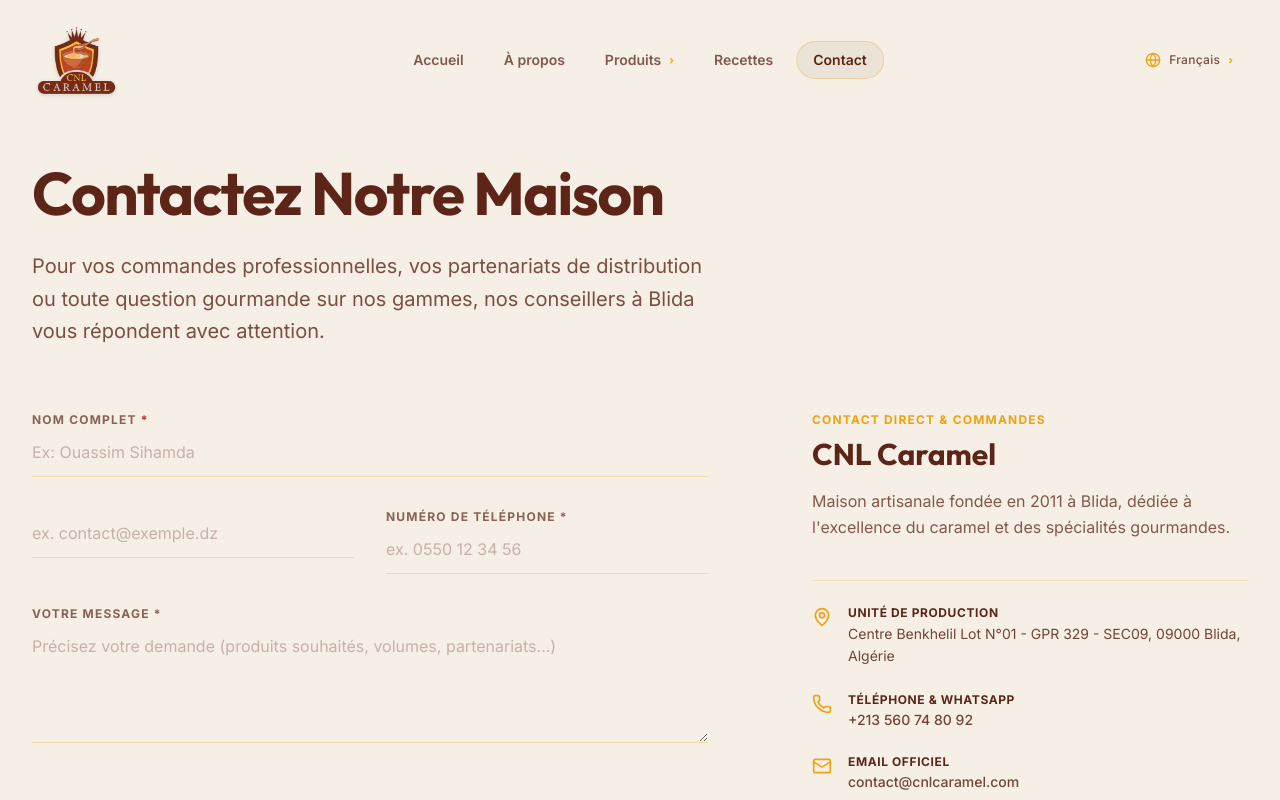
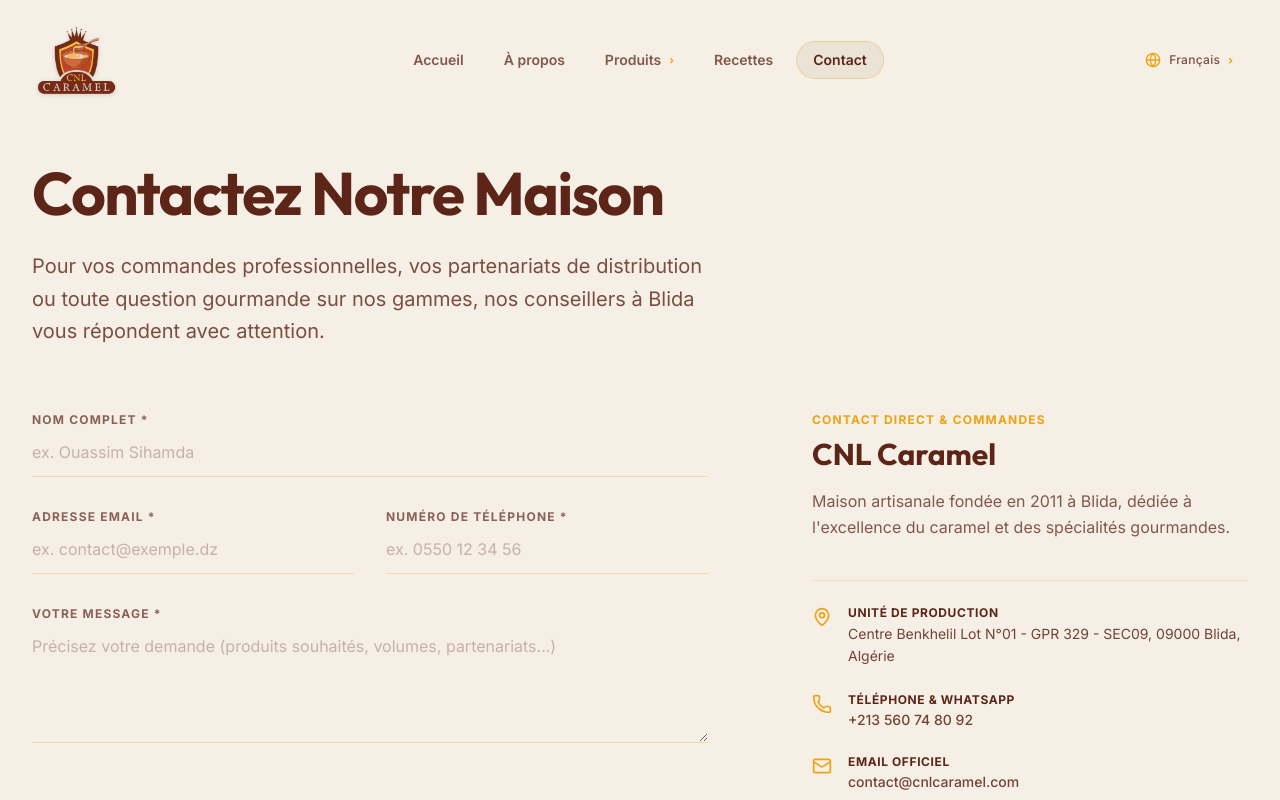
Before and after one commit to CNL-Toffia/frontend, a Next.js app: page /fr/contact in a window 1280 px wide. Shown: the top 800 px of the page. Built offline with nearby package versions, Linux system fonts and the light colour scheme.

Commit message:
Update ContactSection.tsx

```diff
--- a/src/components/sections/ContactSection.tsx
+++ b/src/components/sections/ContactSection.tsx
@@ -126,7 +126,7 @@
                       htmlFor="fullName"
                       className="block text-xs font-bold uppercase tracking-widest text-caramel-dark/70 mb-2"
                     >
-                      Nom complet <span className="text-royal-500">*</span>
+                      {t("fullName")}
                     </label>
                     <input
                       id="fullName"
@@ -148,7 +148,7 @@
                       }}
                       pattern="^[a-zA-ZÀ-ÿ\s]+$"
                       title="Veuillez n'utiliser que des lettres et des espaces."
-                      placeholder="Ex: Ouassim Sihamda"
+                      placeholder={t("fullNamePlaceholder")}
                       className="w-full pb-3 pt-1 bg-transparent border-b border-caramel-gold/30 text-base text-caramel-dark placeholder:text-caramel-dark/30 focus:outline-none focus:border-caramel-gold transition-colors"
                     />
                     {errors.fullName && (
@@ -166,6 +166,7 @@
                         htmlFor="email"
                         className="block text-xs font-bold uppercase tracking-widest text-caramel-dark/70 mb-2"
                       >
+                        {t("email")}
                       </label>
                       <input
                         id="email"
```
